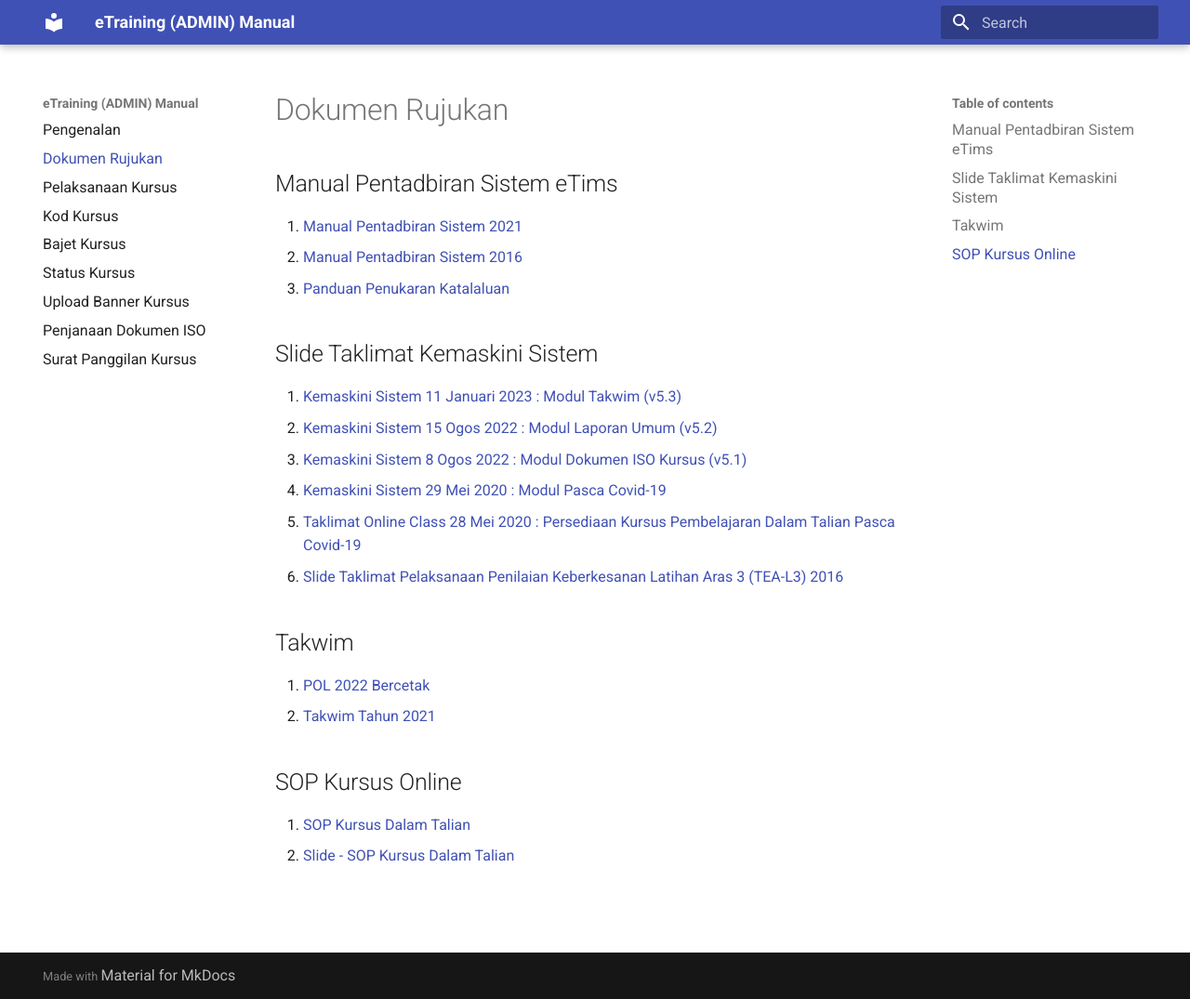
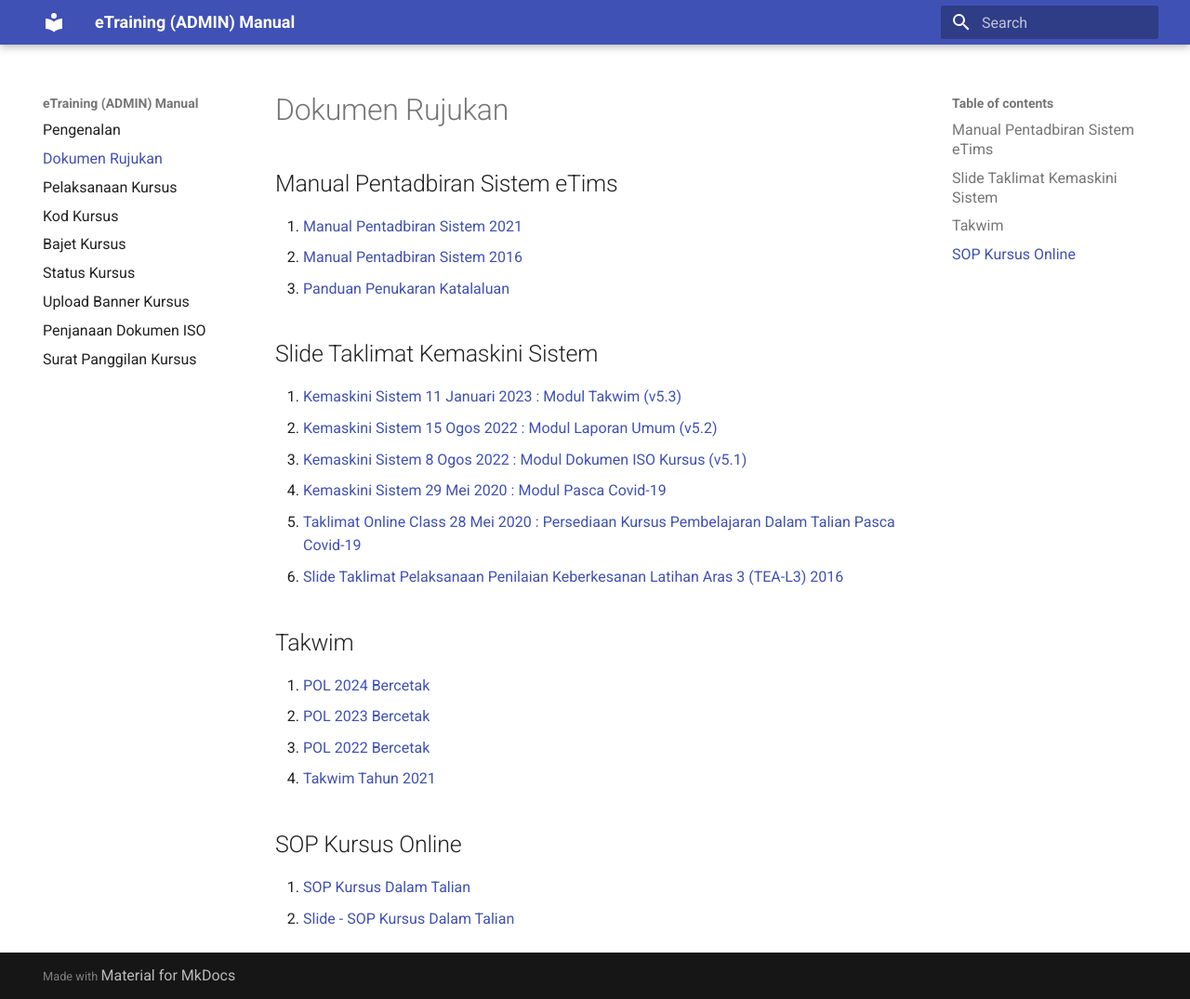
Before and after one commit to akademi-jpj/etraining, an MkDocs documentation site: the page built from docs/manual.md, in a window 1280 px wide and 1075 px high. Shown: the whole window at 93% size. Built offline with MkDocs 1.6.1 and Material for MkDocs 9.7.7, drawn with Linux system fonts in a browser that asks for light colours; the version menu is left out.

Commit message:
Update POL (PDF)

```diff
--- a/docs/manual.md
+++ b/docs/manual.md
@@ -16,8 +16,10 @@
 
 ## Takwim
 
-1. [POL 2022 Bercetak](document/Takwim_2022-POL.pdf)
-2. [Takwim Tahun 2021](document/Takwim_2021-Calendar.pdf)
+1. [POL 2024 Bercetak](document/Takwim_2024-POL.pdf)
+2. [POL 2023 Bercetak](document/Takwim_2023-POL.pdf)
+3. [POL 2022 Bercetak](document/Takwim_2022-POL.pdf)
+4. [Takwim Tahun 2021](document/Takwim_2021-Calendar.pdf)
 
 ## SOP Kursus Online
 
```
Also changed, not shown: 2 other files.
